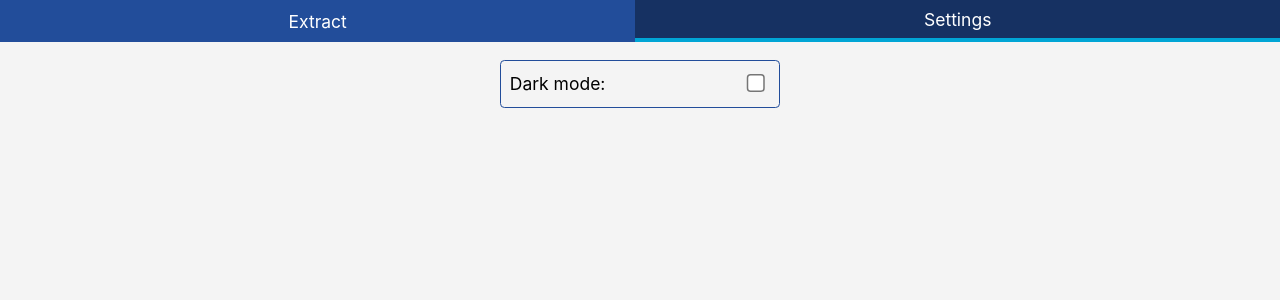
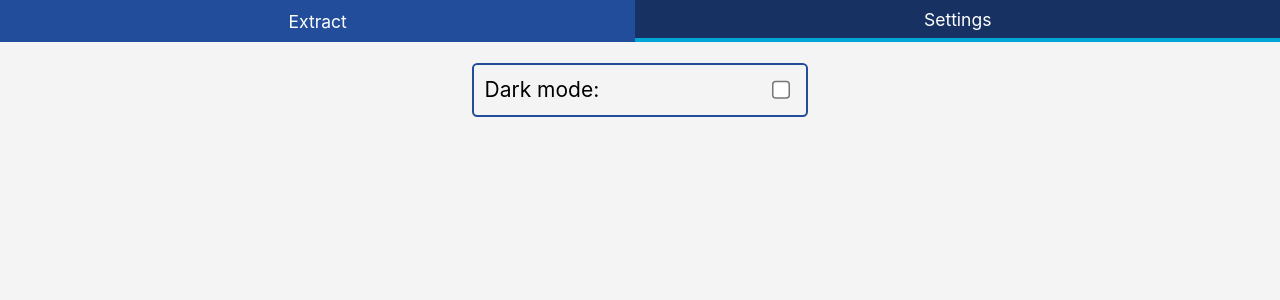
Before and after one commit to tomkarho/caidi-desktop, a React (Create React App) app: page /settings in a window 1280 px wide. Shown: the top 300 px of the page. Built offline with nearby package versions, Linux system fonts and the light colour scheme.

Commit message:
Increase settings page font size

```diff
--- a/src/features/settings/SettingsPage.scss
+++ b/src/features/settings/SettingsPage.scss
@@ -8,7 +8,7 @@
   .form-group {
     margin: 1em 0;
     display: flex;
-    font-size: 1.25em;
+    font-size: 1.5em;
     align-items: center;
     justify-content: space-between;
     width: 16em;
```
